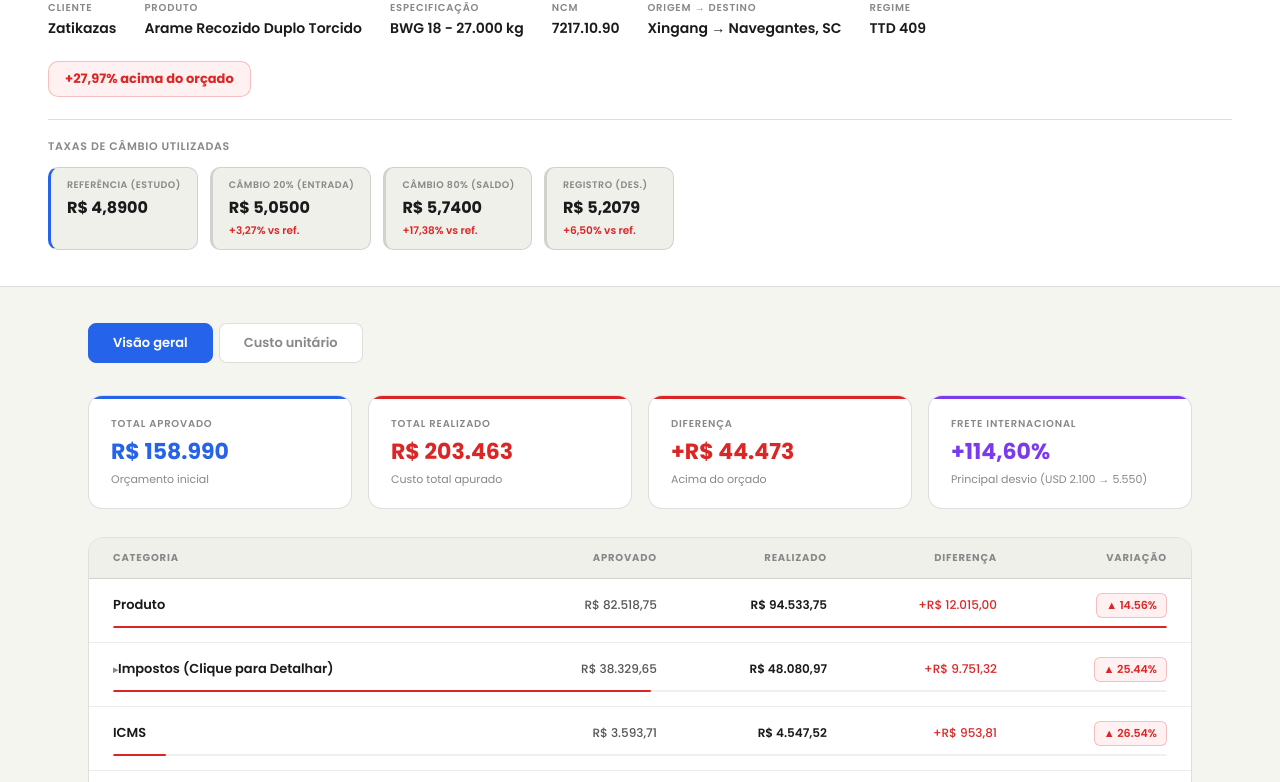
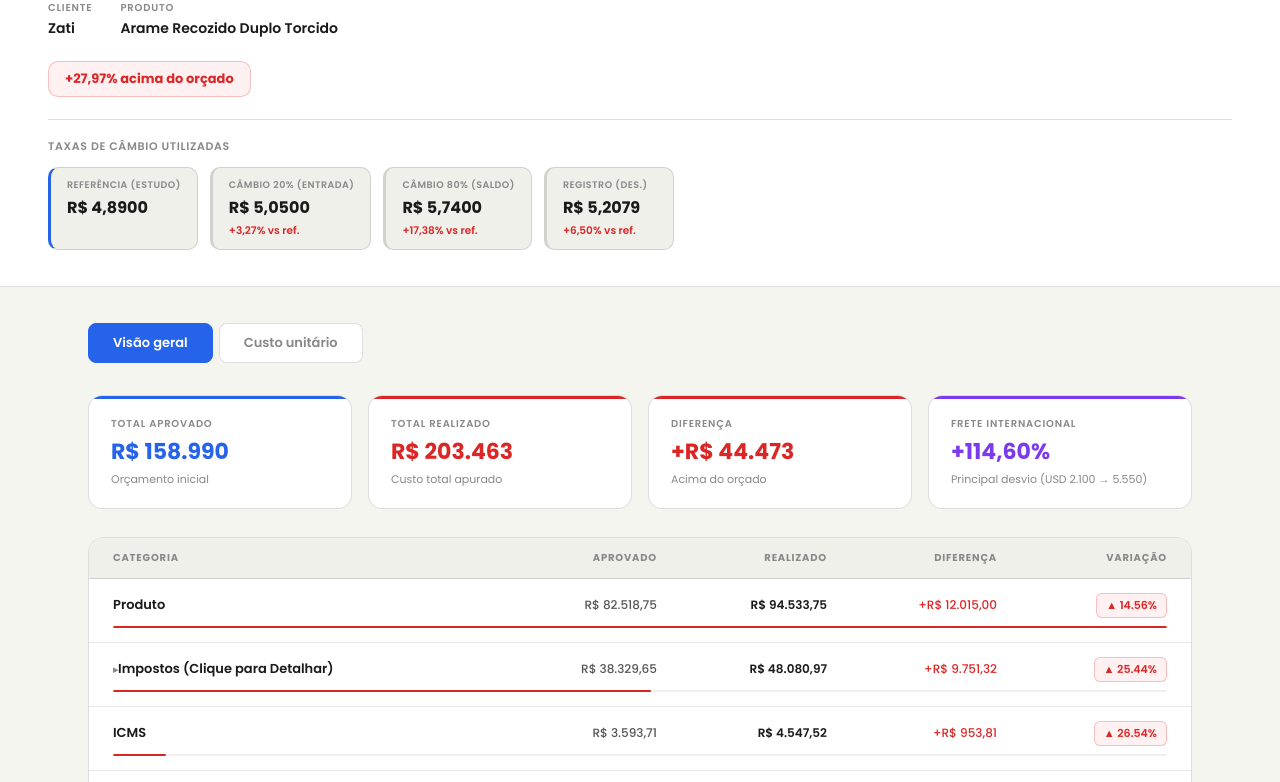
Before and after one commit to anakarolinasantos-afk/comparativok614, a plain HTML site: page index.html in a window 1280 px wide. Shown: the part 128-910 px from the top of the page. Drawn offline with nearby package versions, Linux system fonts and the light colour scheme.

Commit message:
Update index.html

```diff
--- a/index.html
+++ b/index.html
@@ -101,12 +101,8 @@ body{background:var(--bg);color:var(--text);font-family:'Poppins',sans-serif;min
   <div class="hero-eyebrow">Zati - K614 - Zati Import 28 SC</div>
   <h1 class="hero-title">Aprovado <span>x</span> Realizado</h1>
   <div class="hero-meta">
-    <div class="hero-meta-item"><span class="hero-meta-label">Cliente</span><span class="hero-meta-val">Zatikazas</span></div>
+    <div class="hero-meta-item"><span class="hero-meta-label">Cliente</span><span class="hero-meta-val">Zati</span></div>
     <div class="hero-meta-item"><span class="hero-meta-label">Produto</span><span class="hero-meta-val">Arame Recozido Duplo Torcido</span></div>
-    <div class="hero-meta-item"><span class="hero-meta-label">Especificação</span><span class="hero-meta-val">BWG 18 - 27.000 kg</span></div>
-    <div class="hero-meta-item"><span class="hero-meta-label">NCM</span><span class="hero-meta-val">7217.10.90</span></div>
-    <div class="hero-meta-item"><span class="hero-meta-label">Origem → Destino</span><span class="hero-meta-val">Xingang → Navegantes, SC</span></div>
-    <div class="hero-meta-item"><span class="hero-meta-label">Regime</span><span class="hero-meta-val">TTD 409</span></div>
   </div>
   <div class="hero-badge">+27,97% acima do orçado</div>
   <div class="fx-panel">
```
